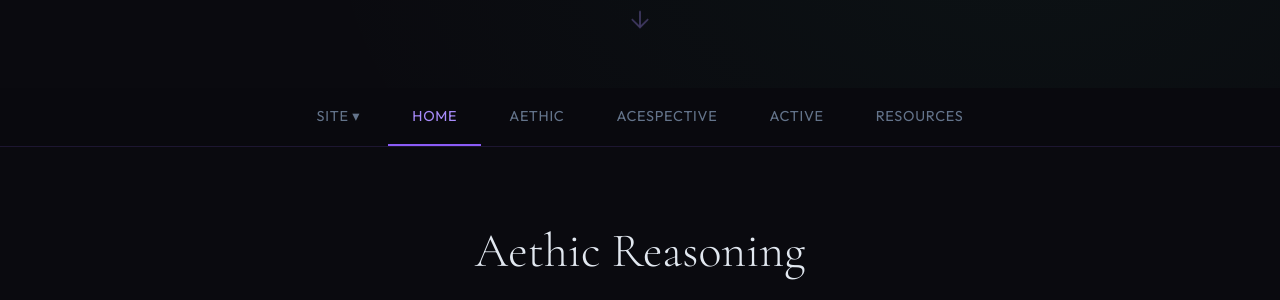
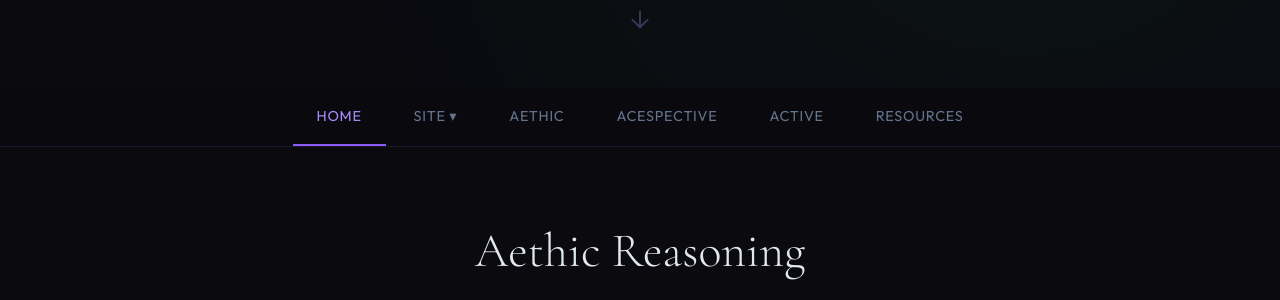
Before and after one commit to brunchwnewton/brunchwnewton.github.io, a Jekyll site: the page built from index.html, in a window 1280 px wide. Shown: the part 812-1112 px from the top of the page. Built offline with Jekyll 4.4.1, drawn with Linux system fonts in a browser that asks for light colours; nearby versions of some CDN libraries.

Commit message:
Update index.html

```diff
--- a/index.html
+++ b/index.html
@@ -228,6 +228,7 @@ layout: default
     <!-- ═══════════════════════════════════════════ -->
     <nav class="main-nav" id="main-nav">
         <div style="display: flex; justify-content: center; gap: 0.25rem; padding: 0 1rem; flex-wrap: wrap;">
+            <a href="#top" class="tab-btn" data-target="home-content">Home</a>
             <div style="position: relative; display: inline-block;">
                 <a href="#" class="tab-btn"
                 onclick="event.preventDefault(); var d=document.getElementById('site-dropdown'); d.style.display = d.style.display==='block' ? 'none' : 'block';">
@@ -247,7 +248,6 @@ layout: default
                     </a>
                 </div>
             </div>
-            <a href="#top" class="tab-btn" data-target="home-content">Home</a>
             <a href="#aethic-content" class="tab-btn active-tab" data-target="aethic-content">Aethic</a>
             <a href="#acespective-content" class="tab-btn" data-target="acespective-content">Acespective</a>
             <a href="#active-content" class="tab-btn" data-target="active-content">Active</a>
```
